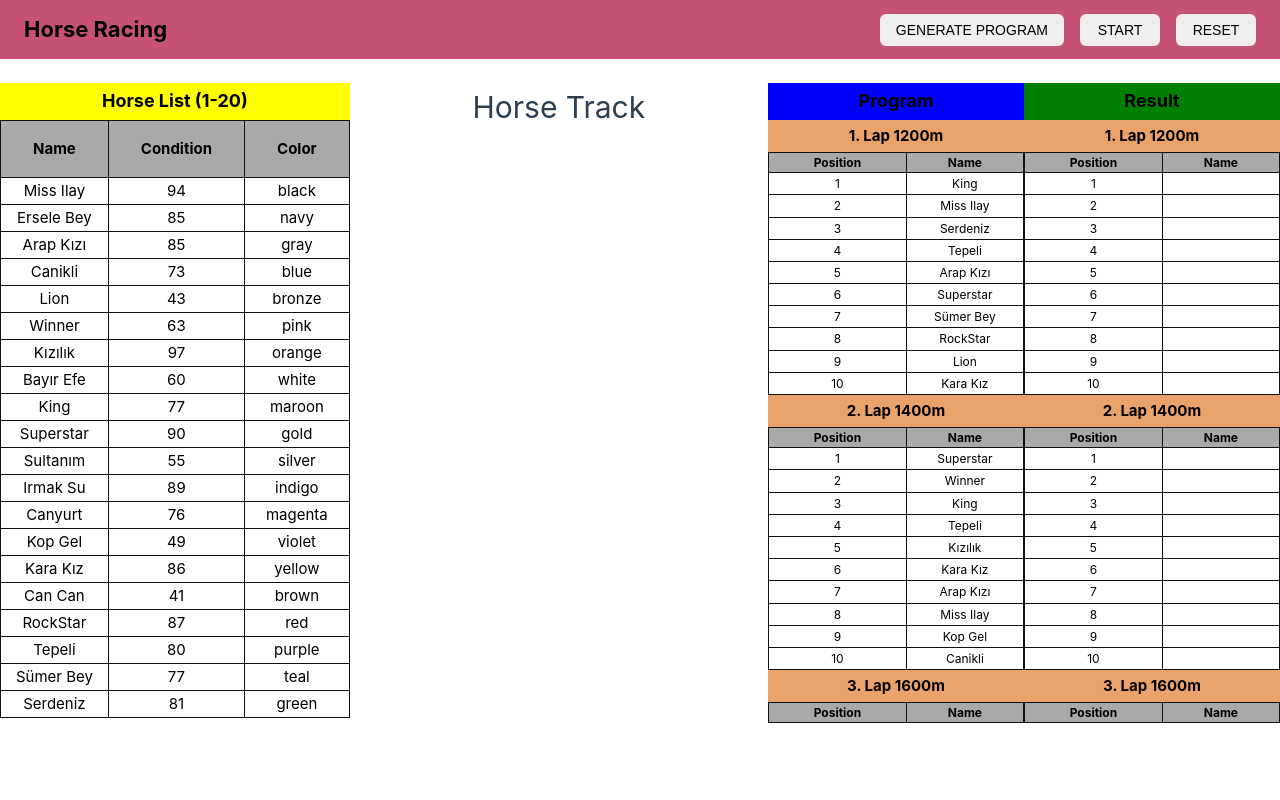
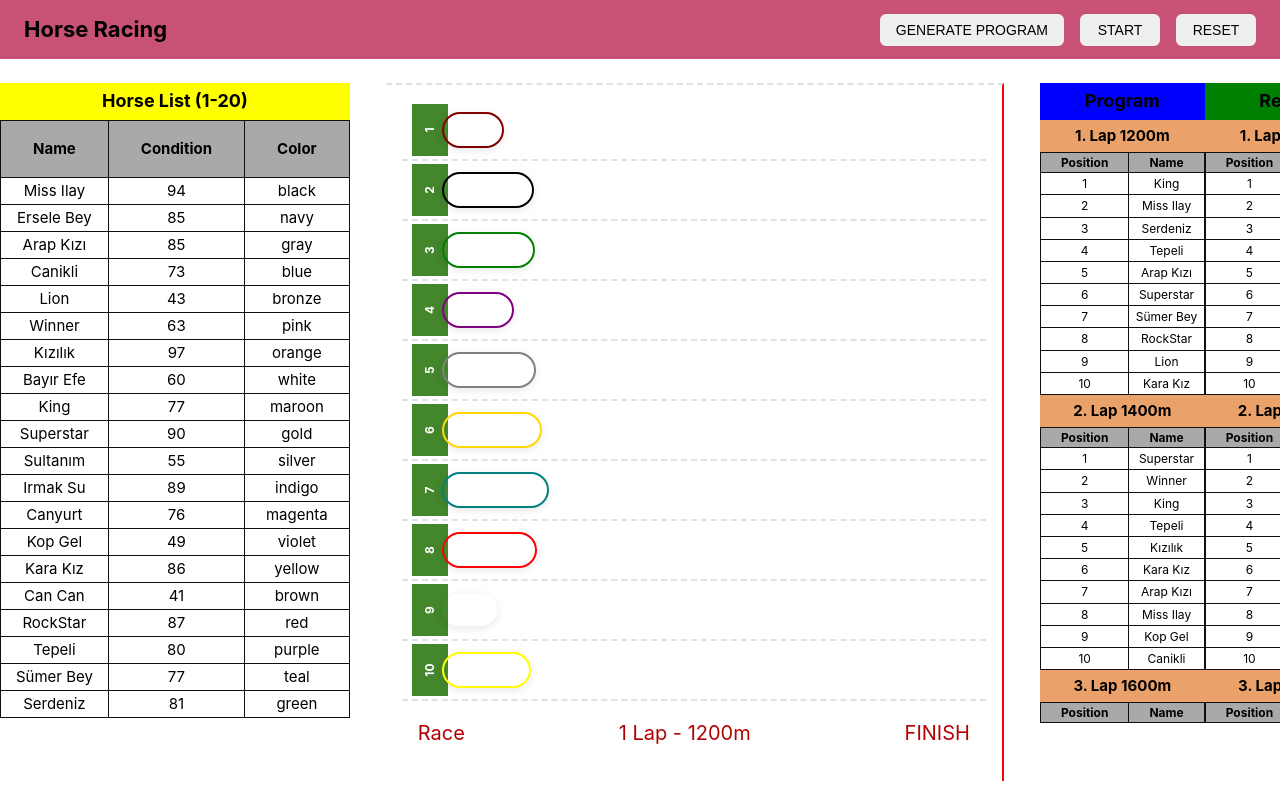
Before and after one commit to isasumer/horseRacingApp, a Vue app: page / in a window 1280 px wide. Both pictures are taken after a click on the button "GENERATE PROGRAM". Built offline with nearby package versions, Linux system fonts and the light colour scheme.

Commit message:
[implement] :horse track with horseRacing and raceTimer helping

```diff
--- a/src/components/layout/HorseTrack.vue
+++ b/src/components/layout/HorseTrack.vue
@@ -1,5 +1,253 @@
 <template>
   <div class="horse-track">
-    <h1>Horse Track</h1>
+    <div v-for="(horse, index) in currentHorses" :key="`lane-${horse.id}`" class="track-lane">
+      <div class="lane-number">{{ index + 1 }}</div>
+      <div
+        class="horse"
+        :class="{
+          racing: isRaceAnimating,
+          finished: isRaceFinished(horse.name),
+        }"
+        :style="{
+          '--horse-color': horse.color,
+          transform: `translateY(-50%) translateX(${getHorsePosition(horse.name)}px)`,
+        }"
+      >
+        <span class="horse-name">{{ horse.name }}</span>
+      </div>
+    </div>
+    <div class="track-bottom" v-if="currentRoundProgram">
+      <div class="bottom-text">Race</div>
+      <div class="bottom-text">{{ currentLap + 1 }} Lap - {{ LAP_DISTANCES[currentLap] }}m</div>
+      <div class="bottom-text">FINISH</div>
+    </div>
   </div>
 </template>
+
+<script setup lang="ts">
+import store from '@/store'
+import { computed, ref, watch, onUnmounted } from 'vue'
+import { LAP_DISTANCES } from '@/constants/raceRules'
+import type { IHorse } from '@/types/raceCourse'
+import { RaceStatusMap } from '@/types/raceCourse'
+import { HorseRacingHelper } from '@/utils/horseRacingHelper'
+
+const currentLap = computed(() => store.getters['raceCourse/currentLap'])
+const raceStatus = computed(() => store.getters['raceCourse/raceStatus'])
+const isRunning = computed(() => store.getters['raceCourse/isRunning'])
+const allHorseList = computed(() => store.getters['raceCourse/allHorseList'])
+const currentRoundProgram = computed(() => store.getters['raceCourse/currentRoundProgram'])
+const currentRoundResult = computed(() => store.getters['raceCourse/currentRoundResult'])
+const horsePositions = ref<Record<string, number>>({})
+const raceTimer = ref<number | null>(null)
+const raceStartTime = ref<number>(0)
+const isRaceAnimating = ref(false)
+
+const currentHorses = computed(() => {
+  if (!currentRoundProgram.value || !allHorseList.value.length) return []
+
+  return currentRoundProgram.value.positionList
+    .map((horseName: string) => {
+      return allHorseList.value.find((horse: IHorse) => horse.name === horseName)
+    })
+    .filter(Boolean)
+})
+
+const getRaceDuration = (horse: IHorse) => {
+  const baseTime = 4
+  const conditionFactor = horse.condition / 100
+  const speedFactor = horse.speed / 100
+
+  return baseTime / (conditionFactor * speedFactor)
+}
+
+const getTrackDistance = () => {
+  const trackElement = document.querySelector('.horse-track')
+  if (trackElement) {
+    const trackWidth = trackElement.clientWidth
+    const horseStartPosition = 40
+    const trackPadding = 16
+    const horseWidth = 100
+    const finishLinePosition = trackWidth - trackPadding - horseWidth
+    return Math.max(300, finishLinePosition - horseStartPosition)
+  }
+  return 600
+}
+
+const getSlowestHorseDuration = () => {
+  if (!currentHorses.value.length) return 4
+
+  const durations = currentHorses.value.map((horse: IHorse) => getRaceDuration(horse))
+  return Math.max(...durations)
+}
+
+const getHorsePosition = (horseName: string) => {
+  return horsePositions.value[horseName] || 0
+}
+
+const updateHorsePositions = (elapsedTime: number) => {
+  const trackDistance = getTrackDistance()
+
+  currentHorses.value.forEach((horse: IHorse) => {
+    const horseDuration = getRaceDuration(horse)
+    const progress = Math.min(elapsedTime / horseDuration, 1)
+
+    horsePositions.value[horse.name] = progress * trackDistance
+  })
+}
+
+const startRaceAnimation = () => {
+  if (isRaceAnimating.value) return
+
+  isRaceAnimating.value = true
+  raceStartTime.value = performance.now()
+  currentHorses.value.forEach((horse: IHorse) => {
+    horsePositions.value[horse.name] = 0
+  })
+
+  const animate = () => {
+    const currentTime = performance.now()
+    const elapsedTime = (currentTime - raceStartTime.value) / 1000
+    if (elapsedTime < getSlowestHorseDuration()) {
+      updateHorsePositions(elapsedTime)
+      raceTimer.value = requestAnimationFrame(animate)
+    } else {
+      finishRace()
+    }
+  }
+
+  raceTimer.value = requestAnimationFrame(animate)
+}
+
+const finishRace = () => {
+  isRaceAnimating.value = false
+
+  const trackDistance = getTrackDistance()
+  currentHorses.value.forEach((horse: IHorse) => {
+    horsePositions.value[horse.name] = trackDistance
+  })
+
+  if (raceTimer.value) {
+    cancelAnimationFrame(raceTimer.value)
+    raceTimer.value = null
+  }
+
+  HorseRacingHelper.advanceToNextLap()
+}
+
+const stopRaceAnimation = () => {
+  if (raceTimer.value) {
+    cancelAnimationFrame(raceTimer.value)
+    raceTimer.value = null
+  }
+  isRaceAnimating.value = false
+}
+
+const isRaceFinished = (horseName: string) => {
+  return (
+    raceStatus.value === RaceStatusMap.Finished ||
+    (currentRoundResult.value && currentRoundResult.value.positionList.includes(horseName))
+  )
+}
+
+watch(
+  [isRunning, raceStatus],
+  ([running, status]) => {
+    if (running && status === 'running') {
+      if (!isRaceAnimating.value) {
+        startRaceAnimation()
+      }
+    } else {
+      stopRaceAnimation()
+    }
+  },
+  { immediate: true },
+)
+
+watch(currentLap, () => {
+  if (isRunning.value && raceStatus.value === 'running') {
+    horsePositions.value = {}
+    stopRaceAnimation()
+    setTimeout(() => {
+      if (isRunning.value && raceStatus.value === 'running') {
+        startRaceAnimation()
+      }
+    }, 100)
+  }
+})
+
+onUnmounted(() => {
+  stopRaceAnimation()
+})
+</script>
+
+<style scoped lang="scss">
+.horse-track {
+  width: 100%;
+  height: 100%;
+  padding: 16px;
+  border-right: 2px solid red;
+  border-top: 2px dashed #dee2e6;
+}
+
+.track-lane {
+  position: relative;
+  height: 60px;
+  border-bottom: 2px dashed #dee2e6;
+  display: flex;
+  align-items: center;
+
+  .lane-number {
+    width: 56px;
+    height: 36px;
+    background: #43862c;
+    color: white;
+    display: flex;
+    align-items: center;
+    justify-content: center;
+    font-size: 12px;
+    font-weight: 700;
+    z-index: 3;
+    transform: rotate(-90deg);
+    border-right: 2px solid white;
+    border-left: 2px solid white;
+  }
+
+  .horse {
+    position: absolute;
+    left: 40px;
+    top: 50%;
+    display: flex;
+    align-items: center;
+    gap: 8px;
+    padding: 4px 12px;
+    border-radius: 20px;
+    border: 2px solid var(--horse-color, #6c757d);
+    box-shadow: 0 2px 8px rgba(0, 0, 0, 0.1);
+    transition: transform 0.1s ease-out;
+    z-index: 4;
+    will-change: transform;
+
+    &.racing {
+      box-shadow: 0 4px 12px rgba(0, 0, 0, 0.2);
+    }
+
+    &.finished {
+      box-shadow: 0 2px 8px rgba(0, 0, 0, 0.1);
+    }
+
+    .horse-name {
+      font-weight: 700;
+      color: white;
+      white-space: nowrap;
+    }
+  }
+}
+.track-bottom {
+  display: flex;
+  justify-content: space-between;
+  padding: 16px;
+  font-size: 20px;
+  color: rgb(178, 1, 1);
+}
+</style>
--- a/src/utils/horseRacingHelper.ts
+++ b/src/utils/horseRacingHelper.ts
@@ -109,4 +109,9 @@ export class HorseRacingHelper {
     const { RaceTimer } = await import('./raceTimer');
     RaceTimer.stopRaceSequence();
   }
+
+  static async advanceToNextLap() {
+    const { RaceTimer } = await import('./raceTimer');
+    RaceTimer.advanceToNextLap();
+  }
 }
--- a/src/utils/raceTimer.ts
+++ b/src/utils/raceTimer.ts
@@ -5,7 +5,7 @@ import { TOTAL_ROUNDS } from '../constants/raceRules';
 export class RaceTimer {
   private static intervalId: number | null = null;
   private static currentRound: number = 0;
-  private static readonly ROUND_DURATION = 5000; // 5 seconds per round
+  private static isWaitingForLapCompletion: boolean = false;
 
   static startRaceSequence() {
     if (this.intervalId !== null) {
@@ -25,14 +25,16 @@ export class RaceTimer {
       return;
     }
 
-    // Set current round
     store.commit('raceCourse/setCurrentLap', this.currentRound);
+    this.isWaitingForLapCompletion = true;
+  }
 
-    // Schedule next round
-    this.intervalId = window.setTimeout(() => {
+  static advanceToNextLap() {
+    if (this.isWaitingForLapCompletion) {
+      this.isWaitingForLapCompletion = false;
       this.currentRound++;
       this.runNextRound();
-    }, this.ROUND_DURATION);
+    }
   }
 
   static pauseRaceSequence() {
```
